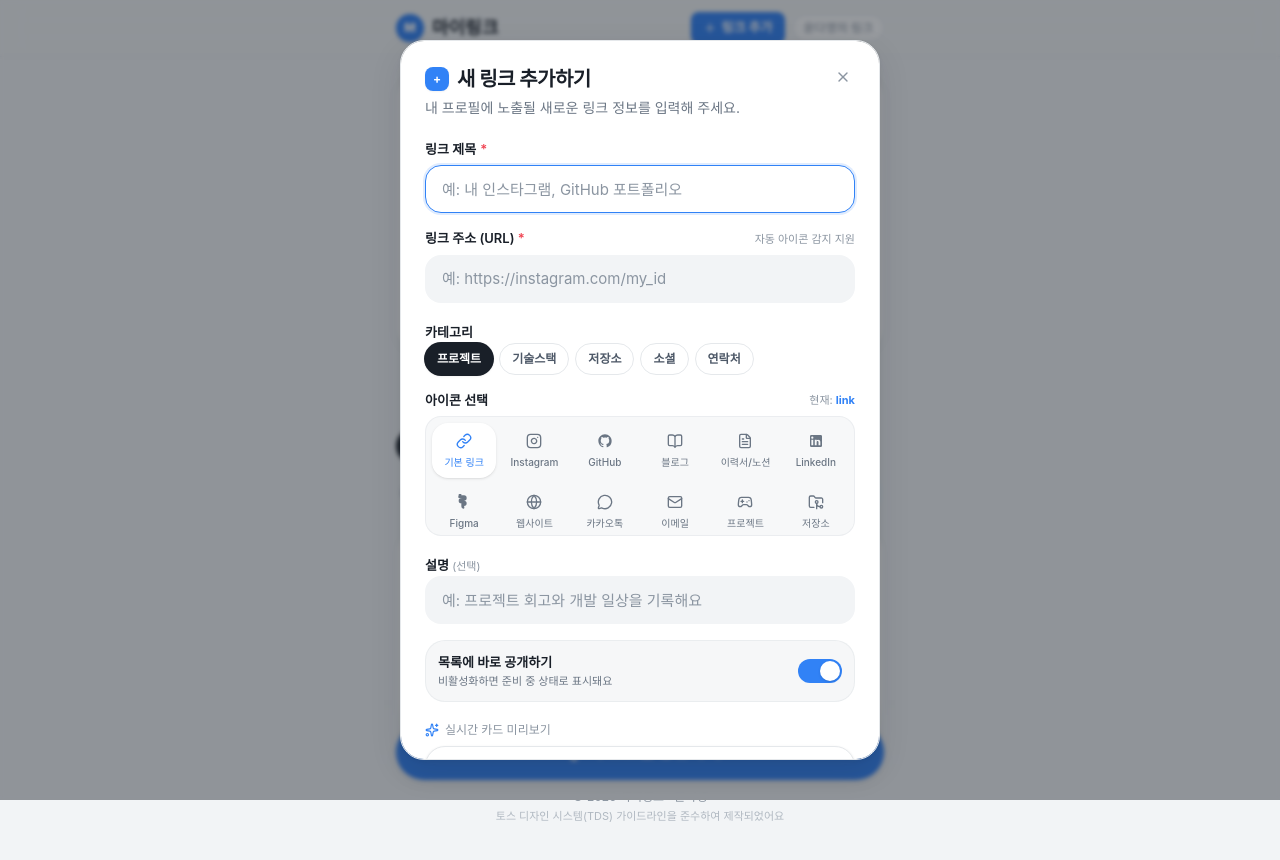
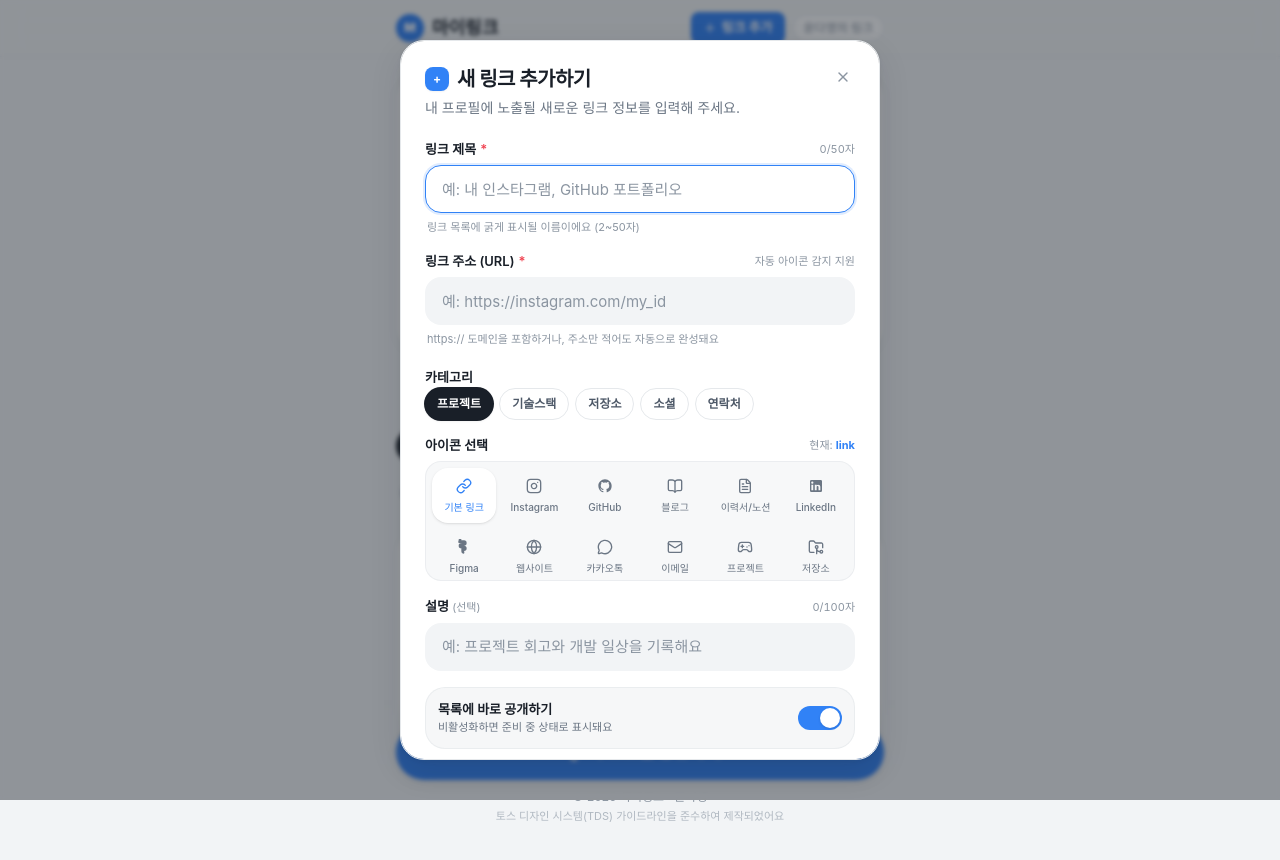
Before and after one commit to young7297/mylink, a Next.js app: page / in a window 1280 px wide. Both pictures are taken after typing "Sample" into the empty fields and a click on the button "추가". Shown: the top 860 px of the page. Built offline with nearby package versions, Linux system fonts and the light colour scheme; a web font is replaced by a local one.

Commit message:
feat: 링크 추가 폼 정밀 입력 검증 및 중복 체크 로직 추가

```diff
--- a/src/components/AddLinkDialog.tsx
+++ b/src/components/AddLinkDialog.tsx
@@ -1,6 +1,6 @@
 "use client";
 
-import React, { useState, useEffect } from "react";
+import React, { useState, useEffect, useRef } from "react";
 import { LinkItem } from "@/types/link";
 import {
   Dialog,
@@ -19,6 +19,8 @@ import {
   ChevronRight,
   Plus,
   Sparkles,
+  AlertCircle,
+  CheckCircle2,
 } from "@/components/icons";
 import { Badge } from "@/components/ui/badge";
 
@@ -49,12 +51,31 @@ export interface AddLinkDialogProps {
   open: boolean;
   onOpenChange: (open: boolean) => void;
   onAddLink: (link: Omit<LinkItem, "id" | "order" | "createdAt">) => void;
+  existingLinks?: LinkItem[];
+}
+
+/**
+ * URL 표준화 헬퍼 (중복 검사용)
+ */
+function normalizeUrl(urlStr: string): string {
+  try {
+    const trimmed = urlStr.trim().toLowerCase();
+    if (trimmed.startsWith("mailto:")) {
+      return trimmed;
+    }
+    const full = /^https?:\/\//i.test(trimmed) ? trimmed : `https://${trimmed}`;
+    const u = new URL(full);
+    return (u.hostname + u.pathname.replace(/\/$/, "")).toLowerCase();
+  } catch {
+    return urlStr.trim().toLowerCase();
+  }
 }
 
 export default function AddLinkDialog({
   open,
   onOpenChange,
   onAddLink,
+  existingLinks = [],
 }: AddLinkDialogProps) {
   const [title, setTitle] = useState("");
   const [url, setUrl] = useState("");
@@ -64,12 +85,26 @@ export default function AddLinkDialog({
   const [active, setActive] = useState<boolean>(true);
 
   // 유효성 검사 에러 상태
-  const [titleError, setTitleError] = useState("");
-  const [urlError, setUrlError] = useState("");
+  const [errors, setErrors] = useState<{
+    title?: string;
+    url?: string;
+    description?: string;
+  }>({});
+
+  // 사용자가 해당 필드를 건드렸는지 여부 (onBlur 시 검사)
+  const [touched, setTouched] = useState<{
+    title?: boolean;
+    url?: boolean;
+    description?: boolean;
+  }>({});
 
   // 수동 선택 여부 (URL 자동 감지가 덮어쓰지 않도록 추적)
   const [isManualIcon, setIsManualIcon] = useState(false);
   const [isManualCategory, setIsManualCategory] = useState(false);
+
+  // 인풋 엘리먼트 참조 (포커스 이동용)
+  const titleInputRef = useRef<HTMLInputElement>(null);
+  const urlInputRef = useRef<HTMLInputElement>(null);
 
   // 다이얼로그 열릴 때 폼 초기화
   useEffect(() => {
@@ -80,17 +115,129 @@ export default function AddLinkDialog({
       setCategory("projects");
       setIcon("link");
       setActive(true);
-      setTitleError("");
-      setUrlError("");
+      setErrors({});
+      setTouched({});
       setIsManualIcon(false);
       setIsManualCategory(false);
     }
   }, [open]);
 
-  // URL 입력 시 스마트 자동 감지 (아이콘 & 카테고리)
+  // 1. 제목 유효성 검증 함수
+  const validateTitleField = (val: string): string | undefined => {
+    const trimmed = val.trim();
+    if (!trimmed) {
+      return "링크 제목을 입력해 주세요.";
+    }
+    if (trimmed.length < 2) {
+      return "링크 제목은 최소 2자 이상 입력해 주세요.";
+    }
+    if (val.length > 50) {
+      return "링크 제목은 최대 50자까지 입력 가능해요.";
+    }
+    return undefined;
+  };
+
+  // 2. URL 유효성 검증 함수
+  const validateUrlField = (val: string): { error?: string; formattedUrl: string } => {
+    const trimmed = val.trim();
+    if (!trimmed) {
+      return { error: "링크 주소(URL)를 입력해 주세요.", formattedUrl: "" };
+    }
+
+    if (trimmed.length > 500) {
+      return { error: "링크 주소가 너무 길어요 (최대 500자).", formattedUrl: trimmed };
+    }
+
+    // mailto: 스킴 지원
+    if (trimmed.toLowerCase().startsWith("mailto:")) {
+      const email = trimmed.replace(/^mailto:/i, "").trim();
+      const emailRegex = /^[a-zA-Z0-9._%+-]+@[a-zA-Z0-9.-]+\.[a-zA-Z]{2,}$/;
+      if (!emailRegex.test(email)) {
+        return {
+          error: "올바른 이메일 주소 형식(예: mailto:name@example.com)을 입력해 주세요.",
+          formattedUrl: trimmed,
+        };
+      }
+      return { formattedUrl: `mailto:${email}` };
+    }
+
+    // 일반 웹 주소 프로토콜 보정
+    let formatted = trimmed;
+    if (!/^https?:\/\//i.test(formatted)) {
+      formatted = `https://${formatted}`;
+    }
+
+    try {
+      const parsed = new URL(formatted);
+      if (parsed.protocol !== "http:" && parsed.protocol !== "https:") {
+        return {
+          error: "http 또는 https 형식의 올바른 웹 주소를 입력해 주세요.",
+          formattedUrl: formatted,
+        };
+      }
+
+      const hostname = parsed.hostname;
+      if (!hostname || hostname.length < 3) {
+        return {
+          error: "올바른 도메인 주소(예: https://example.com)를 입력해 주세요.",
+          formattedUrl: formatted,
+        };
+      }
+
+      // 점(.) 포함 여부 또는 localhost 허용
+      const isLocalhost = hostname === "localhost" || hostname === "127.0.0.1";
+      const hasValidDomain = /^[a-zA-Z0-9-]+\.[a-zA-Z0-9-.]+$/.test(hostname);
+      if (!isLocalhost && !hasValidDomain) {
+        return {
+          error: "올바른 도메인 주소(예: velog.io, github.com)를 입력해 주세요.",
+          formattedUrl: formatted,
+        };
+      }
+
+      // 중복 링크 확인
+      const normalizedCurrent = normalizeUrl(formatted);
+      const isDuplicate = existingLinks.some(
+        (l) => normalizeUrl(l.url) === normalizedCurrent
+      );
+      if (isDuplicate) {
+        return {
+          error: "이미 목록에 등록되어 있는 링크 주소예요.",
+          formattedUrl: formatted,
+        };
+      }
+
+      return { formattedUrl: formatted };
+    } catch {
+      return {
+        error: "올바른 URL 형식(예: https://example.com)을 입력해 주세요.",
+        formattedUrl: formatted,
+      };
+    }
+  };
+
+  // 3. 설명 유효성 검증 함수
+  const validateDescriptionField = (val: string): string | undefined => {
+    if (val.length > 100) {
+      return "설명은 최대 100자까지 입력 가능해요.";
+    }
+    return undefined;
+  };
+
+  // 제목 변경 핸들러
+  const handleTitleChange = (val: string) => {
+    setTitle(val);
+    if (touched.title) {
+      setErrors((prev) => ({ ...prev, title: validateTitleField(val) }));
+    }
+  };
+
+  // URL 입력 시 스마트 자동 감지 및 실시간 검증
   const handleUrlChange = (value: string) => {
     setUrl(value);
-    if (urlError) setUrlError("");
+    if (touched.url) {
+      const { error } = validateUrlField(value);
+      setErrors((prev) => ({ ...prev, url: error }));
+    }
 
     const lower = value.toLowerCase().trim();
     if (!isManualIcon) {
@@ -132,32 +279,56 @@ export default function AddLinkDialog({
     }
   };
 
+  // 설명 변경 핸들러
+  const handleDescriptionChange = (val: string) => {
+    setDescription(val);
+    if (touched.description) {
+      setErrors((prev) => ({ ...prev, description: validateDescriptionField(val) }));
+    }
+  };
+
+  // 블러(Blur) 핸들러
+  const handleBlur = (field: "title" | "url" | "description") => {
+    setTouched((prev) => ({ ...prev, [field]: true }));
+    if (field === "title") {
+      setErrors((prev) => ({ ...prev, title: validateTitleField(title) }));
+    } else if (field === "url") {
+      const { error } = validateUrlField(url);
+      setErrors((prev) => ({ ...prev, url: error }));
+    } else if (field === "description") {
+      setErrors((prev) => ({ ...prev, description: validateDescriptionField(description) }));
+    }
+  };
+
+  // 폼 제출 핸들러
   const handleSubmit = (e: React.FormEvent) => {
     e.preventDefault();
 
-    let hasError = false;
+    // 모든 필드를 touched 처리
+    setTouched({ title: true, url: true, description: true });
 
-    if (!title.trim()) {
-      setTitleError("링크 제목을 입력해 주세요");
-      hasError = true;
-    } else {
-      setTitleError("");
+    const titleErr = validateTitleField(title);
+    const { error: urlErr, formattedUrl } = validateUrlField(url);
+    const descErr = validateDescriptionField(description);
+
+    setErrors({
+      title: titleErr,
+      url: urlErr,
+      description: descErr,
+    });
+
+    if (titleErr) {
+      titleInputRef.current?.focus();
+      return;
     }
 
-    const trimmedUrl = url.trim();
-    if (!trimmedUrl) {
-      setUrlError("링크 주소(URL)를 입력해 주세요");
-      hasError = true;
-    } else {
-      setUrlError("");
+    if (urlErr) {
+      urlInputRef.current?.focus();
+      return;
     }
 
-    if (hasError) return;
-
-    // URL 프로토콜 보정: mailto: 또는 http://, https:// 가 없으면 https:// 자동 부여
-    let formattedUrl = trimmedUrl;
-    if (!/^https?:\/\//i.test(formattedUrl) && !/^mailto:/i.test(formattedUrl)) {
-      formattedUrl = `https://${formattedUrl}`;
+    if (descErr) {
+      return;
     }
 
     onAddLink({
@@ -187,6 +358,10 @@ export default function AddLinkDialog({
 
   const badgeStyle = getCategoryBadgeStyle(category);
 
+  // 유효 상태 플래그 (녹색 체크마크 표시용)
+  const isTitleValid = touched.title && !errors.title && title.trim().length >= 2;
+  const isUrlValid = touched.url && !errors.url && url.trim().length > 0;
+
   return (
     <Dialog open={open} onOpenChange={onOpenChange}>
       <DialogContent className="max-w-[480px] p-5 sm:p-6">
@@ -202,58 +377,105 @@ export default function AddLinkDialog({
           </DialogDescription>
         </DialogHeader>
 
-        <form onSubmit={handleSubmit} className="space-y-4 pt-1">
+        <form onSubmit={handleSubmit} noValidate className="space-y-4 pt-1">
           {/* 1. 링크 제목 */}
           <div className="space-y-1.5">
-            <label className="text-[13px] font-semibold text-[#191f28] flex items-center gap-1">
+            <div className="flex items-center justify-between">
+              <label
+                htmlFor="link-title"
+                className="text-[13px] font-semibold text-[#191f28] flex items-center gap-1"
+              >
                 링크 제목 <span className="text-[#f04452]">*</span>
               </label>
+              <span
+                className={`text-[11px] tabular-nums ${
+                  title.length > 50 ? "text-[#f04452] font-semibold" : "text-[#8b95a1]"
+                }`}
+              >
+                {title.length}/50자
+              </span>
+            </div>
+
+            <div className="relative flex items-center">
               <Input
+                id="link-title"
+                ref={titleInputRef}
                 type="text"
+                maxLength={60}
                 value={title}
-              onChange={(e) => {
-                setTitle(e.target.value);
-                if (titleError) setTitleError("");
-              }}
+                onChange={(e) => handleTitleChange(e.target.value)}
+                onBlur={() => handleBlur("title")}
                 placeholder="예: 내 인스타그램, GitHub 포트폴리오"
                 className={
-                titleError
-                  ? "border-[#f04452] focus:border-[#f04452] focus:ring-[#f04452]/15"
+                  touched.title && errors.title
+                    ? "border-[#f04452] focus:border-[#f04452] focus:ring-[#f04452]/15 pr-9"
+                    : isTitleValid
+                    ? "border-[#00b569]/60 focus:border-[#00b569] focus:ring-[#00b569]/15 pr-9"
                     : ""
                 }
                 autoFocus
               />
-            {titleError && (
-              <p className="text-[12px] text-[#f04452] font-medium pl-1">
-                {titleError}
+              {isTitleValid && (
+                <CheckCircle2 className="absolute right-3 w-4 h-4 text-[#00b569] pointer-events-none" />
+              )}
+            </div>
+
+            {touched.title && errors.title ? (
+              <p className="text-[12px] text-[#f04452] font-medium flex items-center gap-1 pl-0.5">
+                <AlertCircle className="w-3.5 h-3.5 shrink-0" />
+                <span>{errors.title}</span>
+              </p>
+            ) : (
+              <p className="text-[11px] text-[#8b95a1] pl-0.5">
+                링크 목록에 굵게 표시될 이름이에요 (2~50자)
               </p>
             )}
           </div>
 
           {/* 2. 대상 URL */}
           <div className="space-y-1.5">
-            <label className="text-[13px] font-semibold text-[#191f28] flex items-center justify-between">
-              <span>
+            <div className="flex items-center justify-between">
+              <label
+                htmlFor="link-url"
+                className="text-[13px] font-semibold text-[#191f28] flex items-center gap-1"
+              >
                 링크 주소 (URL) <span className="text-[#f04452]">*</span>
-              </span>
+              </label>
               <span className="text-[11px] text-[#8b95a1] font-normal">
                 자동 아이콘 감지 지원
               </span>
-            </label>
+            </div>
+
+            <div className="relative flex items-center">
               <Input
-              type="text"
+                id="link-url"
+                ref={urlInputRef}
+                type="url"
                 value={url}
                 onChange={(e) => handleUrlChange(e.target.value)}
+                onBlur={() => handleBlur("url")}
                 placeholder="예: https://instagram.com/my_id"
                 className={
-                urlError
-                  ? "border-[#f04452] focus:border-[#f04452] focus:ring-[#f04452]/15"
+                  touched.url && errors.url
+                    ? "border-[#f04452] focus:border-[#f04452] focus:ring-[#f04452]/15 pr-9"
+                    : isUrlValid
+                    ? "border-[#00b569]/60 focus:border-[#00b569] focus:ring-[#00b569]/15 pr-9"
                     : ""
                 }
               />
-            {urlError && (
-              <p className="text-[12px] text-[#f04452] font-medium pl-1">
-                {urlError}
+              {isUrlValid && (
+                <CheckCircle2 className="absolute right-3 w-4 h-4 text-[#00b569] pointer-events-none" />
+              )}
+            </div>
+
+            {touched.url && errors.url ? (
+              <p className="text-[12px] text-[#f04452] font-medium flex items-center gap-1 pl-0.5">
+                <AlertCircle className="w-3.5 h-3.5 shrink-0" />
+                <span>{errors.url}</span>
+              </p>
+            ) : (
+              <p className="text-[11px] text-[#8b95a1] pl-0.5">
+                https:// 도메인을 포함하거나, 주소만 적어도 자동으로 완성돼요
               </p>
             )}
           </div>
@@ -329,18 +551,46 @@ export default function AddLinkDialog({
 
           {/* 5. 설명 입력 */}
           <div className="space-y-1.5">
-            <label className="text-[13px] font-semibold text-[#191f28]">
+            <div className="flex items-center justify-between">
+              <label
+                htmlFor="link-desc"
+                className="text-[13px] font-semibold text-[#191f28]"
+              >
                 설명{" "}
                 <span className="text-[11px] text-[#8b95a1] font-normal">
                   (선택)
                 </span>
               </label>
+              <span
+                className={`text-[11px] tabular-nums ${
+                  description.length > 100
+                    ? "text-[#f04452] font-semibold"
+                    : "text-[#8b95a1]"
+                }`}
+              >
+                {description.length}/100자
+              </span>
+            </div>
             <Input
+              id="link-desc"
               type="text"
+              maxLength={110}
               value={description}
-              onChange={(e) => setDescription(e.target.value)}
+              onChange={(e) => handleDescriptionChange(e.target.value)}
+              onBlur={() => handleBlur("description")}
               placeholder="예: 프로젝트 회고와 개발 일상을 기록해요"
+              className={
+                touched.description && errors.description
+                  ? "border-[#f04452] focus:border-[#f04452] focus:ring-[#f04452]/15"
+                  : ""
+              }
             />
+            {touched.description && errors.description && (
+              <p className="text-[12px] text-[#f04452] font-medium flex items-center gap-1 pl-0.5">
+                <AlertCircle className="w-3.5 h-3.5 shrink-0" />
+                <span>{errors.description}</span>
+              </p>
+            )}
           </div>
 
           {/* 6. 활성화 상태 토글 */}
@@ -353,10 +603,7 @@ export default function AddLinkDialog({
                 비활성화하면 준비 중 상태로 표시돼요
               </p>
             </div>
-            <Switch
-              checked={active}
-              onCheckedChange={setActive}
-            />
+            <Switch checked={active} onCheckedChange={setActive} />
           </div>
 
           {/* 7. 실시간 미리보기 (Live Preview) */}
--- a/src/components/LinkListHub.tsx
+++ b/src/components/LinkListHub.tsx
@@ -490,6 +490,7 @@ export default function LinkListHub({ slug = "dayoung" }: LinkListHubProps) {
         open={isAddDialogOpen}
         onOpenChange={setIsAddDialogOpen}
         onAddLink={handleAddLink}
+        existingLinks={data?.links}
       />
 
       {/* TDS 스타일 토스트 알림 */}
--- a/src/components/icons.tsx
+++ b/src/components/icons.tsx
@@ -21,6 +21,7 @@ import {
   ArrowUpRight,
   User,
   CheckCircle2,
+  AlertCircle,
   Plus,
   Trash2,
 } from "lucide-react";
@@ -223,6 +224,7 @@ export {
   ArrowUpRight,
   User,
   CheckCircle2,
+  AlertCircle,
   Plus,
   Trash2,
 };
--- a/src/components/ui/input.tsx
+++ b/src/components/ui/input.tsx
@@ -32,15 +32,11 @@ export interface InputProps
   extends Omit<React.InputHTMLAttributes<HTMLInputElement>, "size">,
     VariantProps<typeof inputVariants> {}
 
-function Input({
-  className,
-  variant,
-  sizeVariant,
-  type = "text",
-  ...props
-}: InputProps) {
+const Input = React.forwardRef<HTMLInputElement, InputProps>(
+  ({ className, variant, sizeVariant, type = "text", ...props }, ref) => {
     return (
       <input
+        ref={ref}
         type={type}
         data-slot="input"
         className={cn(inputVariants({ variant, sizeVariant, className }))}
@@ -48,5 +44,7 @@ function Input({
       />
     );
   }
+);
+Input.displayName = "Input";
 
 export { Input, inputVariants };
```
Lines whose indentation alone changed are shown as unchanged.
